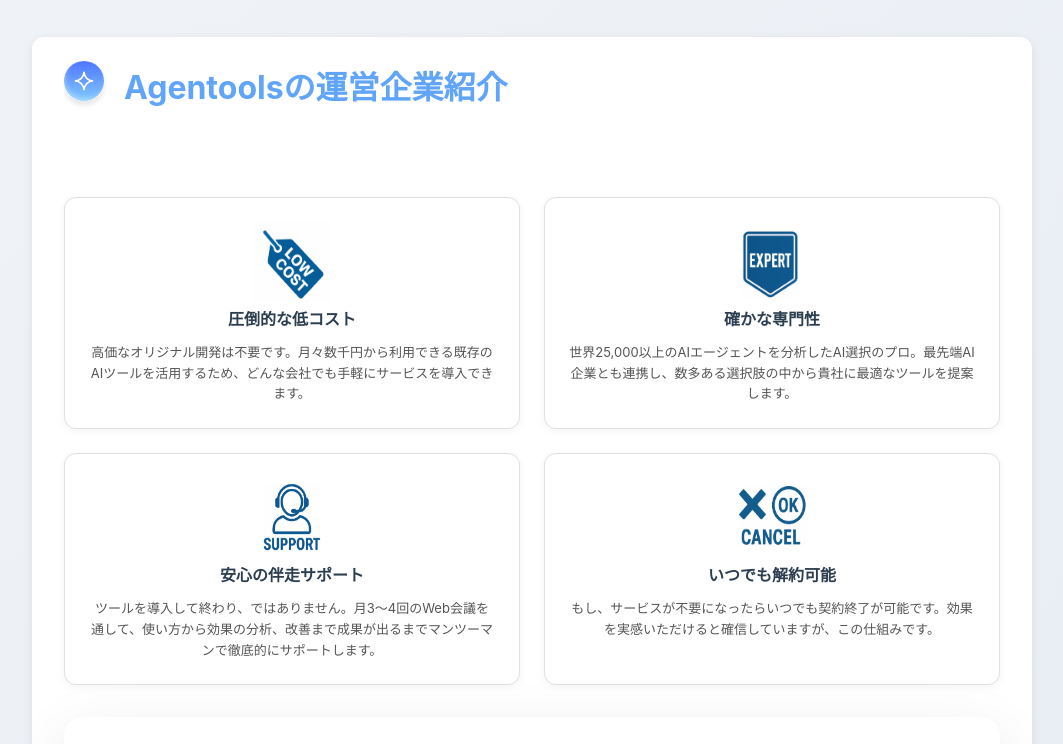
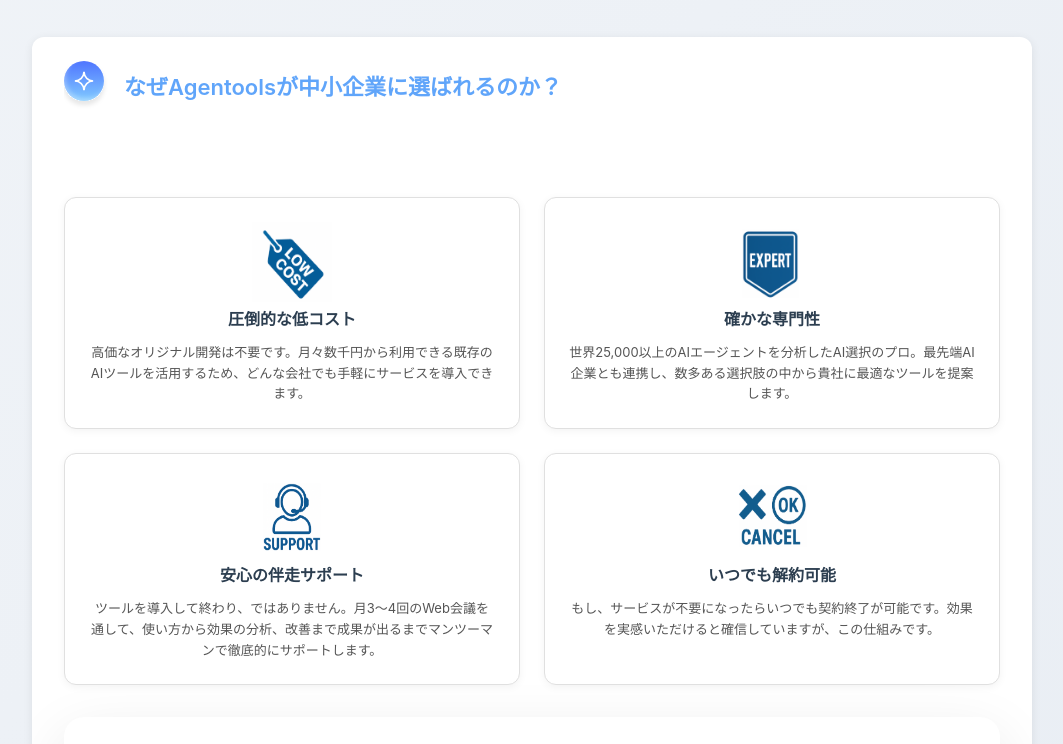
Before and after one commit to hargit19/devnagri-jp-frontend, a plain HTML site: page index.html in a window 1280 px wide. Shown: the part 2990-3734 px from the top of the page, without its empty margins (108-1171 px from the left). Drawn offline with Linux system fonts and the light colour scheme.

Commit message:
Update index.html

```diff
--- a/index.html
+++ b/index.html
@@ -1007,9 +1007,9 @@
 
 
 
-        .header h1 {
-            font-size: 10px;
-            font-weight: 400;
+        .agentools-features-section-header h1 {
+            font-size: 22px;
+            font-weight: 600;
             margin: 0;
         }
 
@@ -1512,7 +1512,8 @@
     <div class="agentools-features-section-top">
         <div class="agentools-features-section-header">
             <img src="icon.svg">
-            <h1>Agentoolsの運営企業紹介</h1>
+            <h1>なぜAgentoolsが中小企業に選ばれるのか？
+</h1>
         </div>
 
         <div class="content">
```
